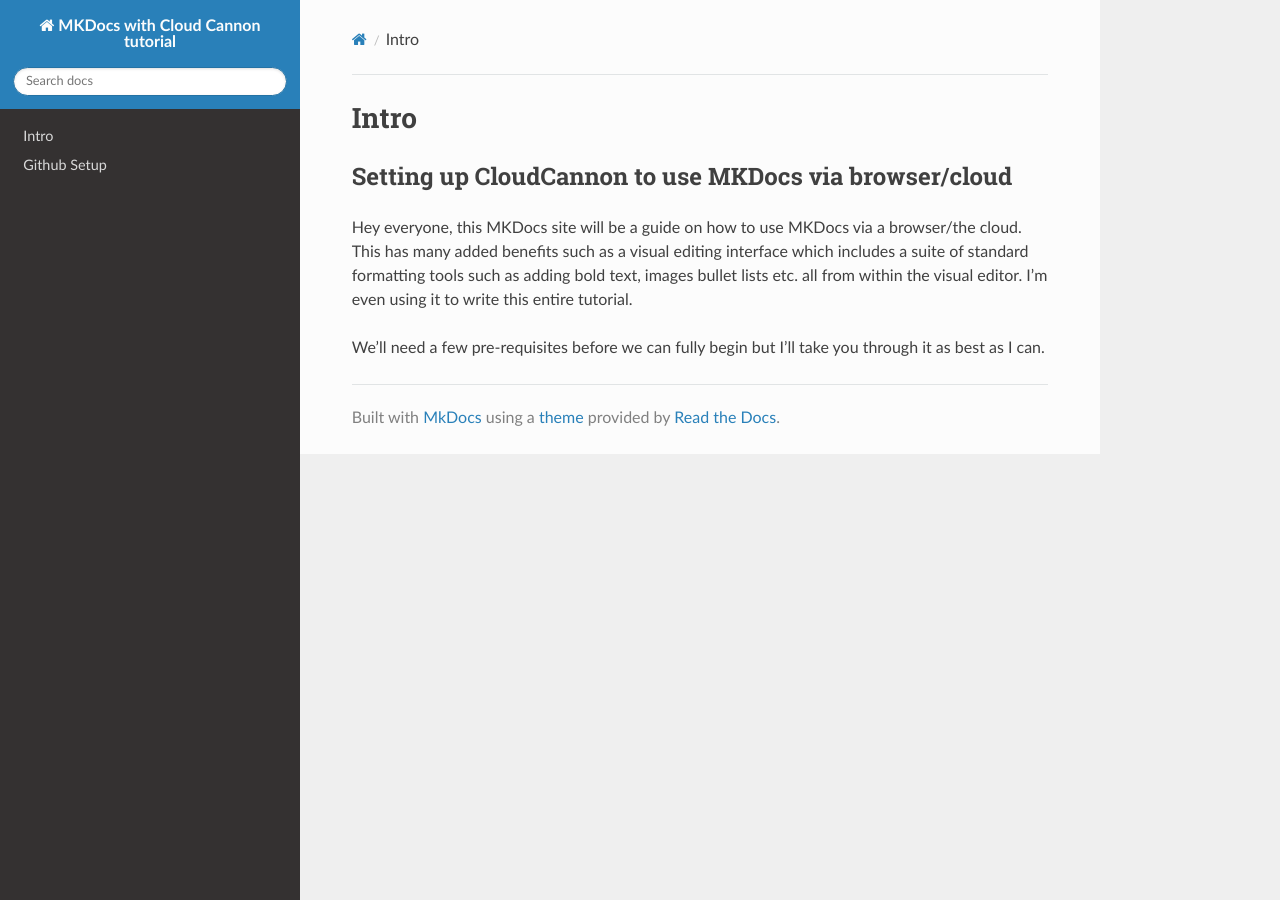
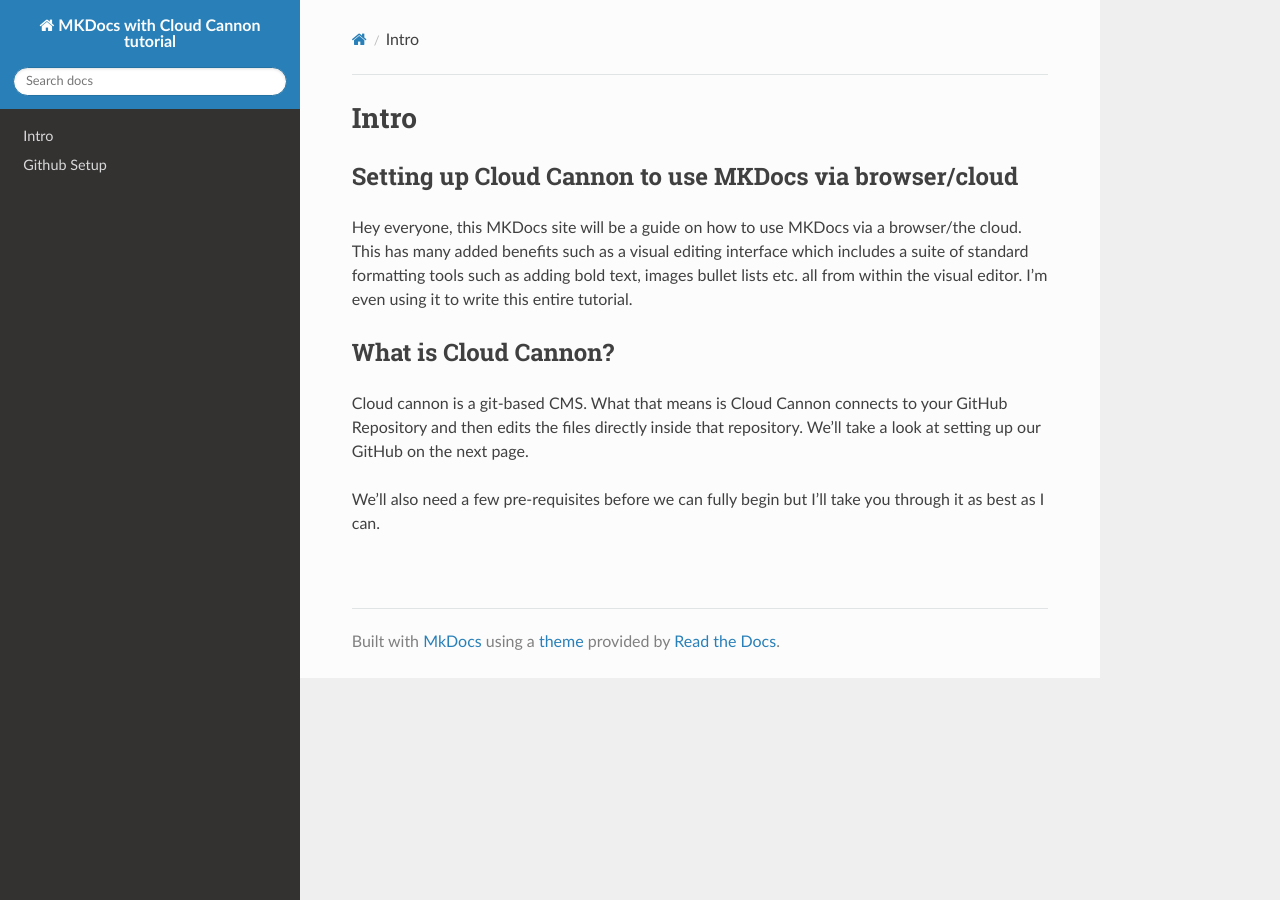
Before and after one commit to ReeceTaylor512/MKDocsTut, an MkDocs documentation site: the page built from docs/index.md, in a window 1280 px wide. Built offline with MkDocs 1.6.1, drawn with Linux system fonts in a browser that asks for light colours; nearby versions of some CDN libraries.

Commit message:
Updated 1 file via CloudCannon.

```diff
--- a/docs/index.md
+++ b/docs/index.md
@@ -1,7 +1,13 @@
 # Intro
 
-## Setting up CloudCannon to use MKDocs via browser/cloud
+## Setting up Cloud Cannon to use MKDocs via browser/cloud
 
 Hey everyone, this MKDocs site will be a guide on how to use MKDocs via a browser/the cloud. This has many added benefits such as a visual editing interface which includes a suite of standard formatting tools such as adding bold text, images bullet lists etc. all from within the visual editor. I'm even using it to write this entire tutorial.
 
-We'll need a few pre-requisites before we can fully begin but I'll take you through it as best as I can.
+## What is Cloud Cannon?
+
+Cloud cannon is a git-based CMS. What that means is Cloud Cannon connects to your GitHub Repository and then edits the files directly inside that repository. We'll take a look at setting up our GitHub on the next page.
+
+We'll also need a few pre-requisites before we can fully begin but I'll take you through it as best as I can.
+
+&nbsp;
```
